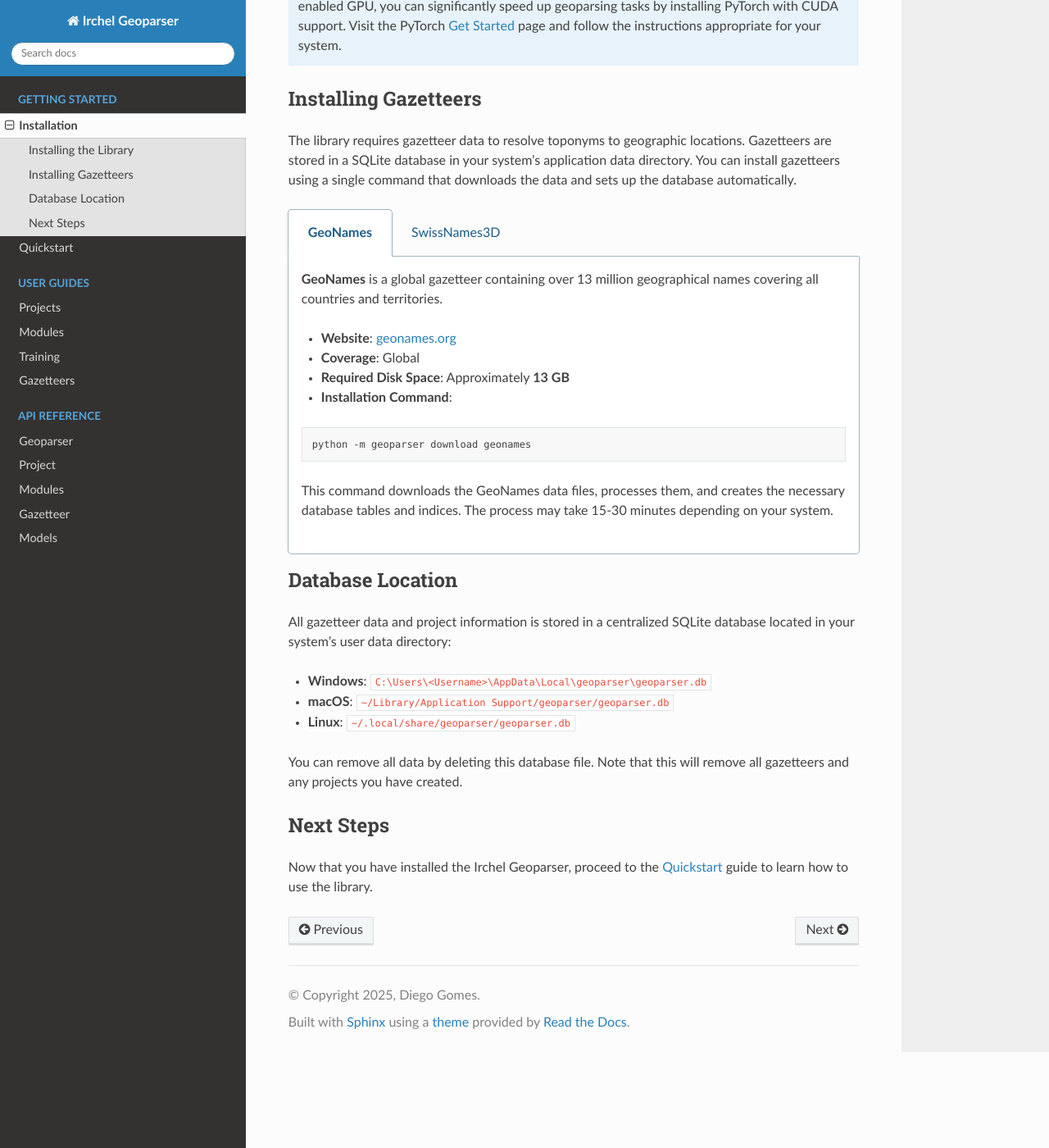
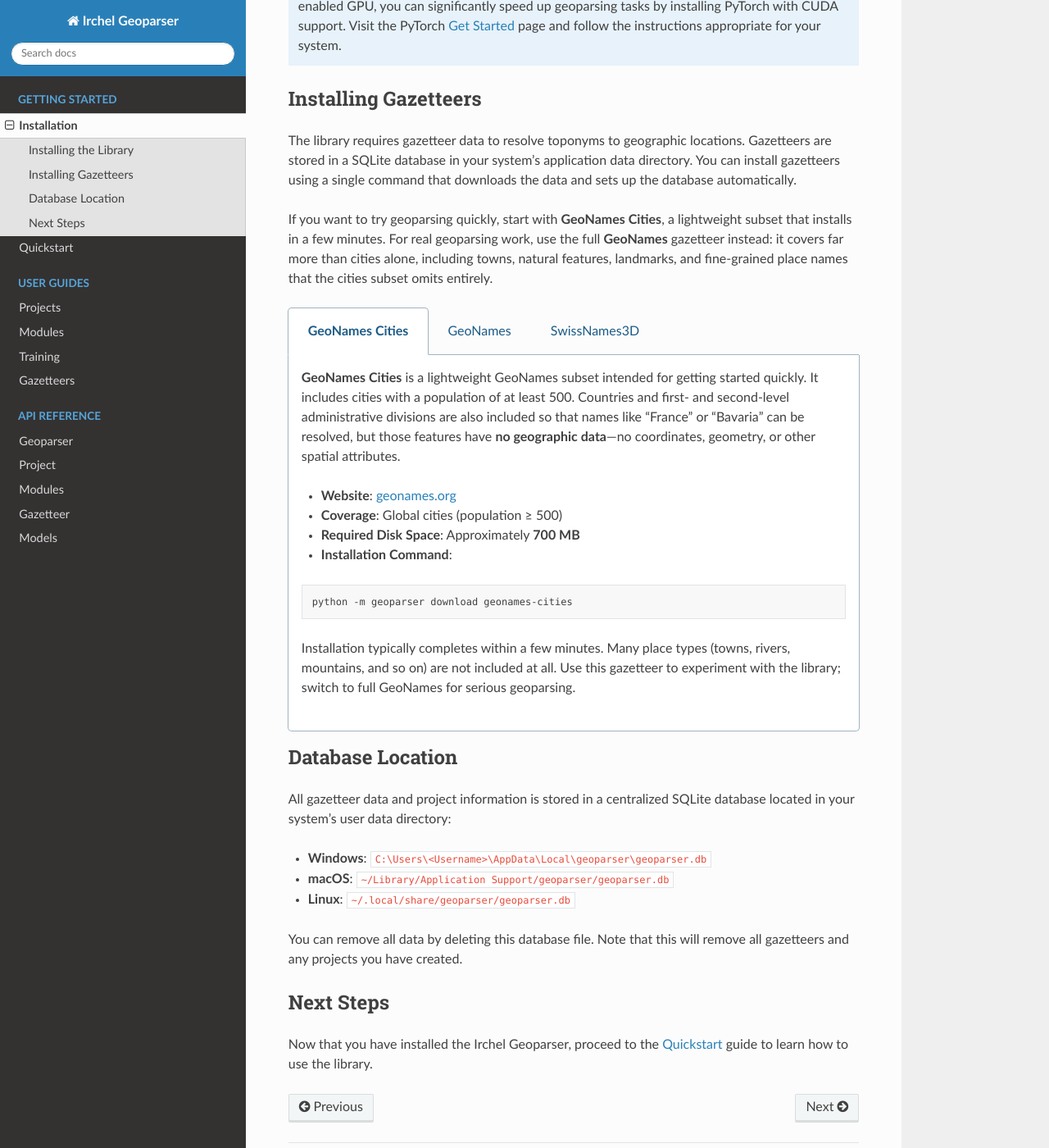
Before and after one commit to dguzh/geoparser, a Sphinx documentation site: the page built from docs/installation.rst, in a window 1280 px wide and 1400 px high, scrolled down 645 px. Shown: the whole window at 82% size. Built offline with Sphinx 7.4.7 and the Read the Docs theme 3.1.0, drawn with Linux system fonts in a browser that asks for light colours.

Commit message:
Update installation and guide documentation for GeoNames Cities gazetteer

```diff
--- a/docs/installation.rst
+++ b/docs/installation.rst
@@ -25,7 +25,24 @@
 
 The library requires gazetteer data to resolve toponyms to geographic locations. Gazetteers are stored in a SQLite database in your system's application data directory. You can install gazetteers using a single command that downloads the data and sets up the database automatically.
 
+If you want to try geoparsing quickly, start with **GeoNames Cities**, a lightweight subset that installs in a few minutes. For real geoparsing work, use the full **GeoNames** gazetteer instead: it covers far more than cities alone, including towns, natural features, landmarks, and fine-grained place names that the cities subset omits entirely.
+
 .. tabs::
+
+   .. tab:: GeoNames Cities
+
+      **GeoNames Cities** is a lightweight GeoNames subset intended for getting started quickly. It includes cities with a population of at least 500. Countries and first- and second-level administrative divisions are also included so that names like "France" or "Bavaria" can be resolved, but those features have **no geographic data**—no coordinates, geometry, or other spatial attributes.
+
+      - **Website**: `geonames.org <https://www.geonames.org/>`_
+      - **Coverage**: Global cities (population ≥ 500)
+      - **Required Disk Space**: Approximately **700 MB**
+      - **Installation Command**:
+
+      .. code-block:: bash
+
+         python -m geoparser download geonames-cities
+
+      Installation typically completes within a few minutes. Many place types (towns, rivers, mountains, and so on) are not included at all. Use this gazetteer to experiment with the library; switch to full GeoNames for serious geoparsing.
 
    .. tab:: GeoNames
 
@@ -40,7 +57,7 @@
 
          python -m geoparser download geonames
 
-      This command downloads the GeoNames data files, processes them, and creates the necessary database tables and indices. The process may take 15-30 minutes depending on your system.
+      This command downloads the GeoNames data files, processes them, and creates the necessary database tables and indices. The process may take 20-40 minutes depending on your system.
 
    .. tab:: SwissNames3D
 
```
Also changed, not shown: docs/guides/gazetteers.rst (+19 -2 lines).
